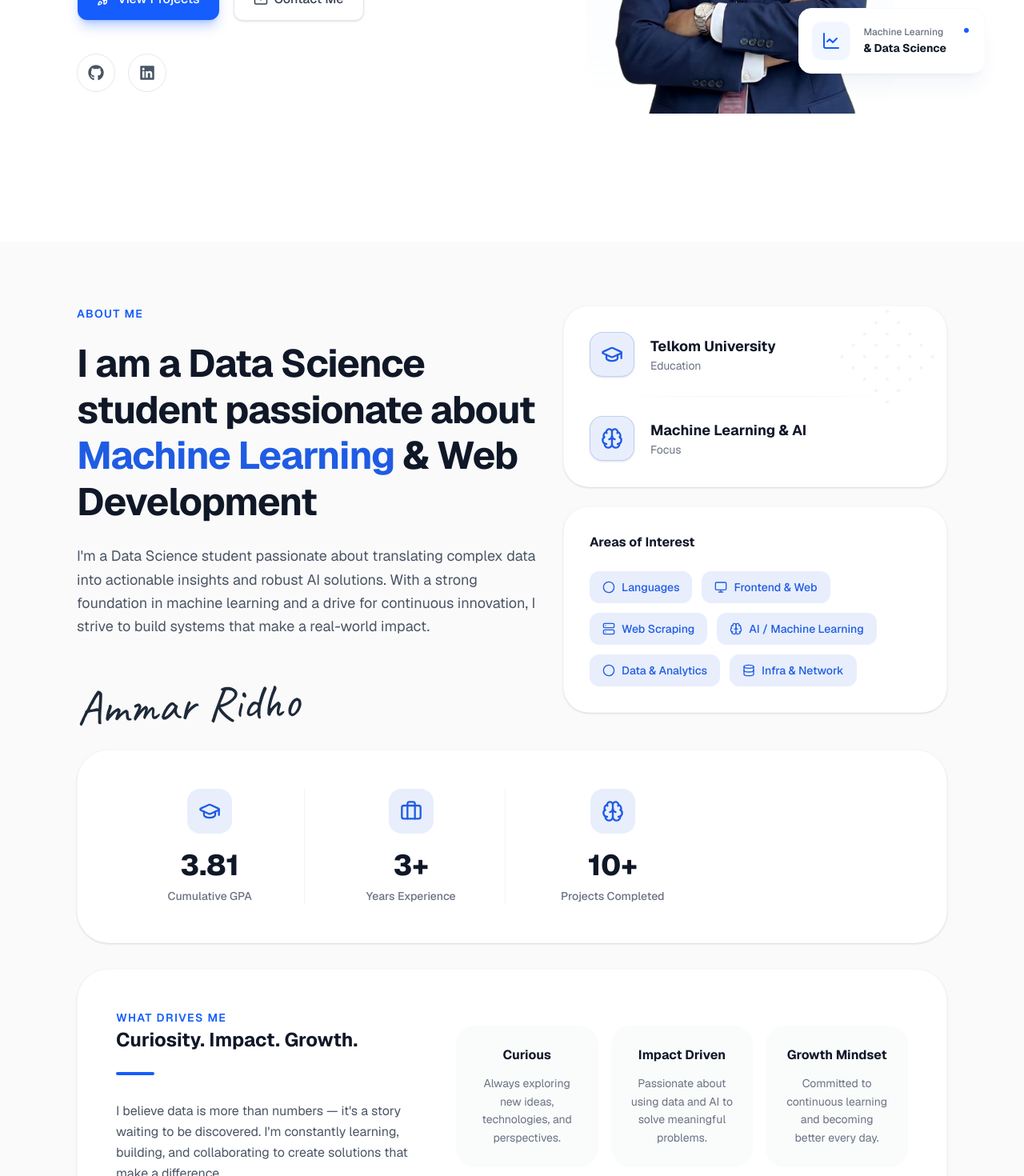
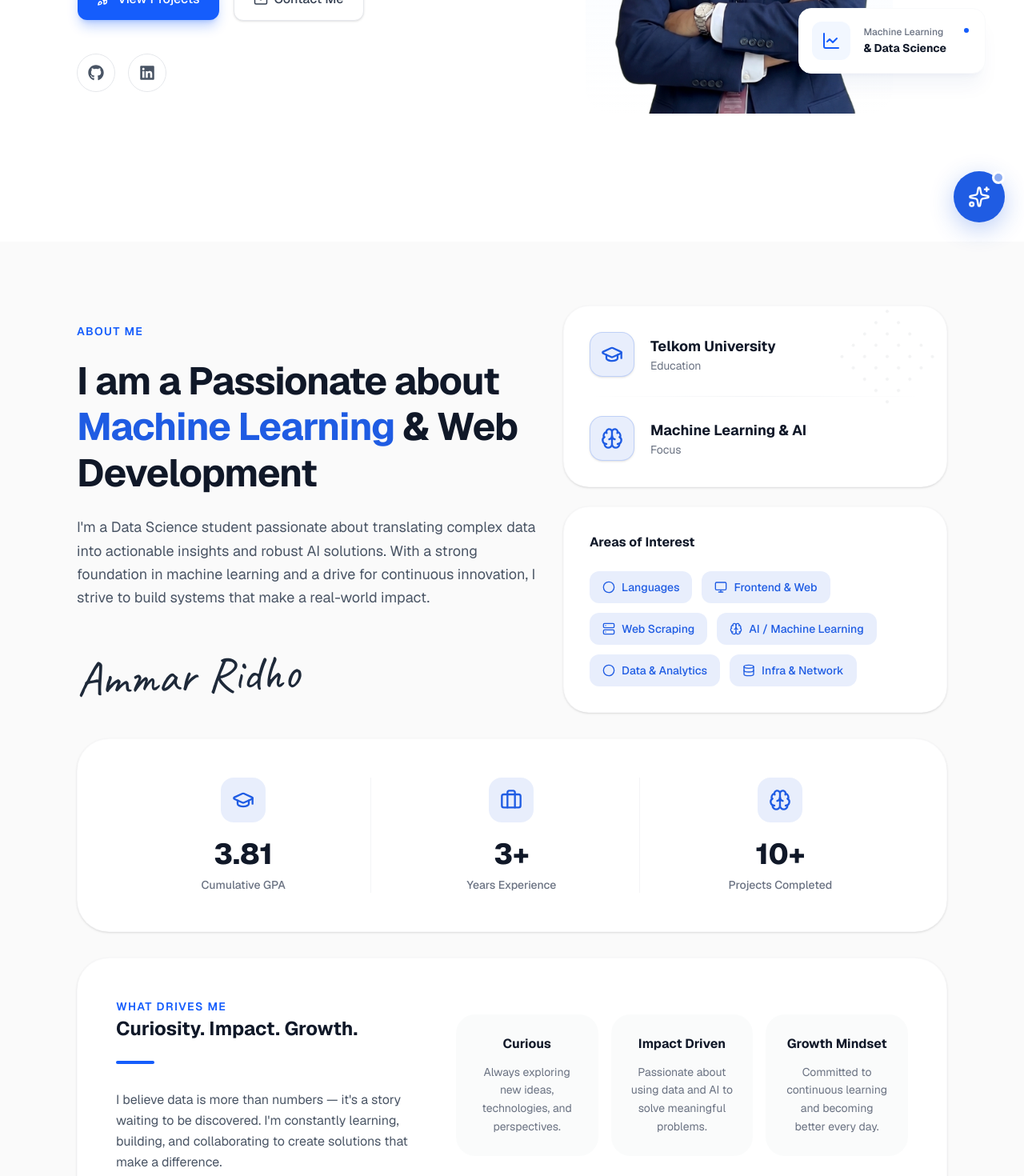
Before and after one commit to BangJhen/porto-demo-sj3, a Next.js app: page / in a window 1280 px wide. Shown: the part 498-1968 px from the top of the page at 80% size. Built offline with nearby package versions, Linux system fonts and the light colour scheme.

Commit message:
fix: layout alignment in About section and restore Chatbot

```diff
--- a/src/app/layout.tsx
+++ b/src/app/layout.tsx
@@ -1,6 +1,6 @@
 import type { Metadata } from "next";
 import { Geist, Geist_Mono, Caveat } from "next/font/google";
-// import Chatbot from "@/components/Chatbot";
+import Chatbot from "@/components/Chatbot";
 import "./globals.css";
 
 const geistSans = Geist({
@@ -36,7 +36,7 @@ export default function RootLayout({
     >
       <body className="min-h-full flex flex-col" suppressHydrationWarning>
         {children}
-        {/* <Chatbot /> */}
+        <Chatbot />
       </body>
     </html>
   );
--- a/src/components/About.tsx
+++ b/src/components/About.tsx
@@ -22,7 +22,7 @@ export default function About() {
             </div>
 
             <h2 className="text-4xl md:text-5xl font-bold text-gray-900 leading-[1.2] tracking-tight">
-              I am a Data Science student passionate about <span className="text-[#1F5CE3]">Machine Learning</span> & Web Development
+              I am a Passionate about <span className="text-[#1F5CE3]">Machine Learning</span> & Web Development
             </h2>
             <p className="text-gray-600 text-lg leading-relaxed">
               {portfolioData.about.description}
@@ -90,7 +90,7 @@ export default function About() {
 
         {/* MIDDLE SECTION: Stats Row */}
         <div className="bg-white rounded-[2.5rem] p-10 md:p-12 shadow-sm border border-gray-100/50">
-          <div className="grid grid-cols-2 md:grid-cols-4 gap-8 md:gap-4 divide-x-0 md:divide-x divide-gray-100">
+          <div className="grid grid-cols-2 md:grid-cols-3 gap-8 md:gap-4 divide-x-0 md:divide-x divide-gray-100">
             {portfolioData.about.stats.map((stat, idx) => {
               const Icon = icons[stat.icon as keyof typeof icons] || icons.Circle;
               return (
```
